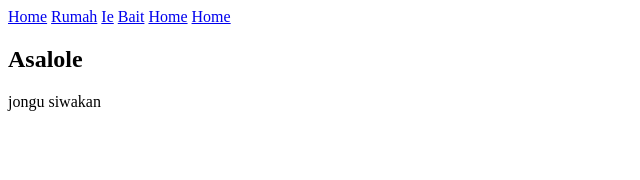
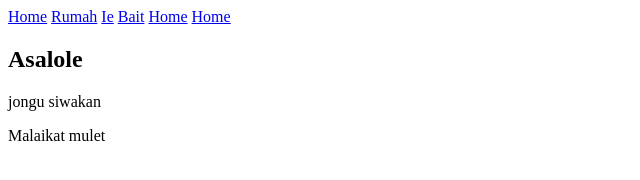
Before and after one commit to bulanfeb12/Asalole, a plain HTML site: page index.html in a window 1280 px wide. Shown: the whole page, without its empty margins (0-640 px from the left). Drawn offline with Linux system fonts and the light colour scheme.

Commit message:
Update index.html

```diff
--- a/index.html
+++ b/index.html
@@ -23,6 +23,7 @@
         <div class="home-content">
             <h1>Asalole</h1>
             <p>jongu siwakan</p>
+            <p> Malaikat mulet </p>
         </div>
     </section>
 
```
